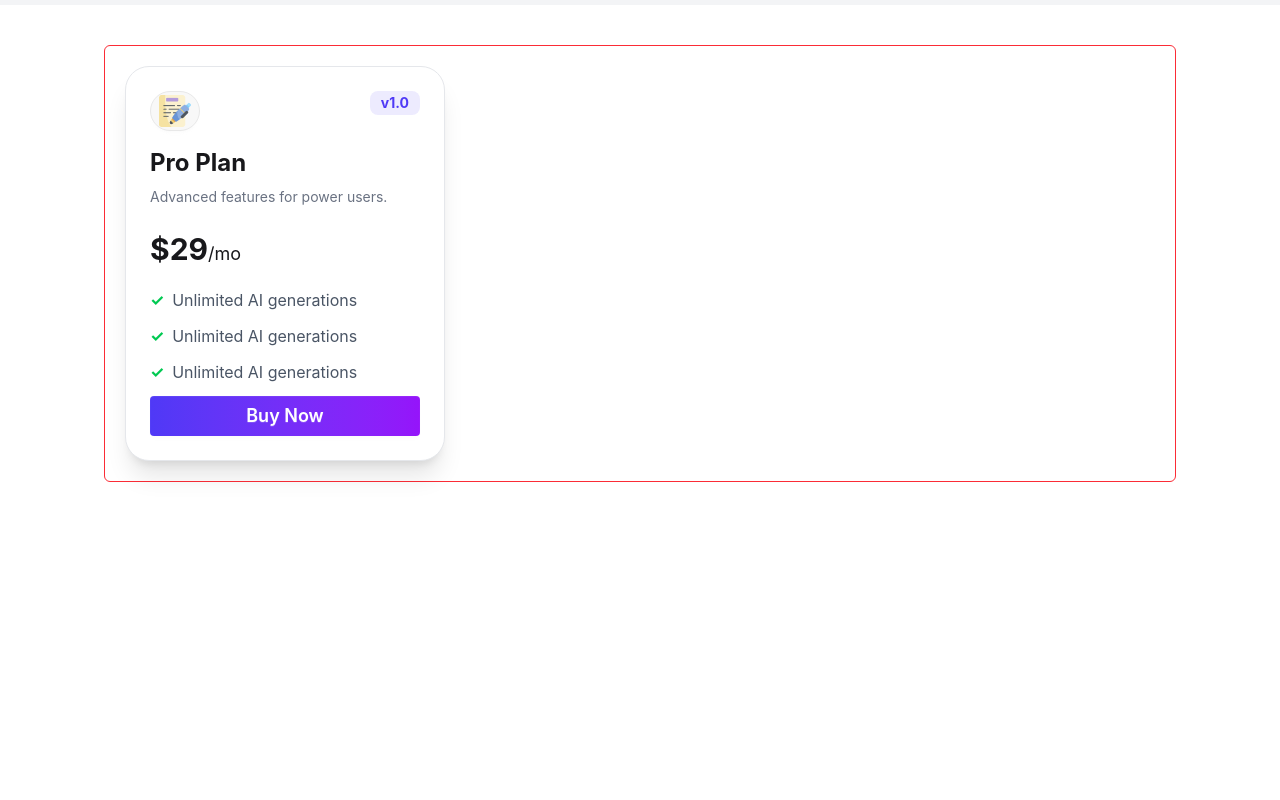
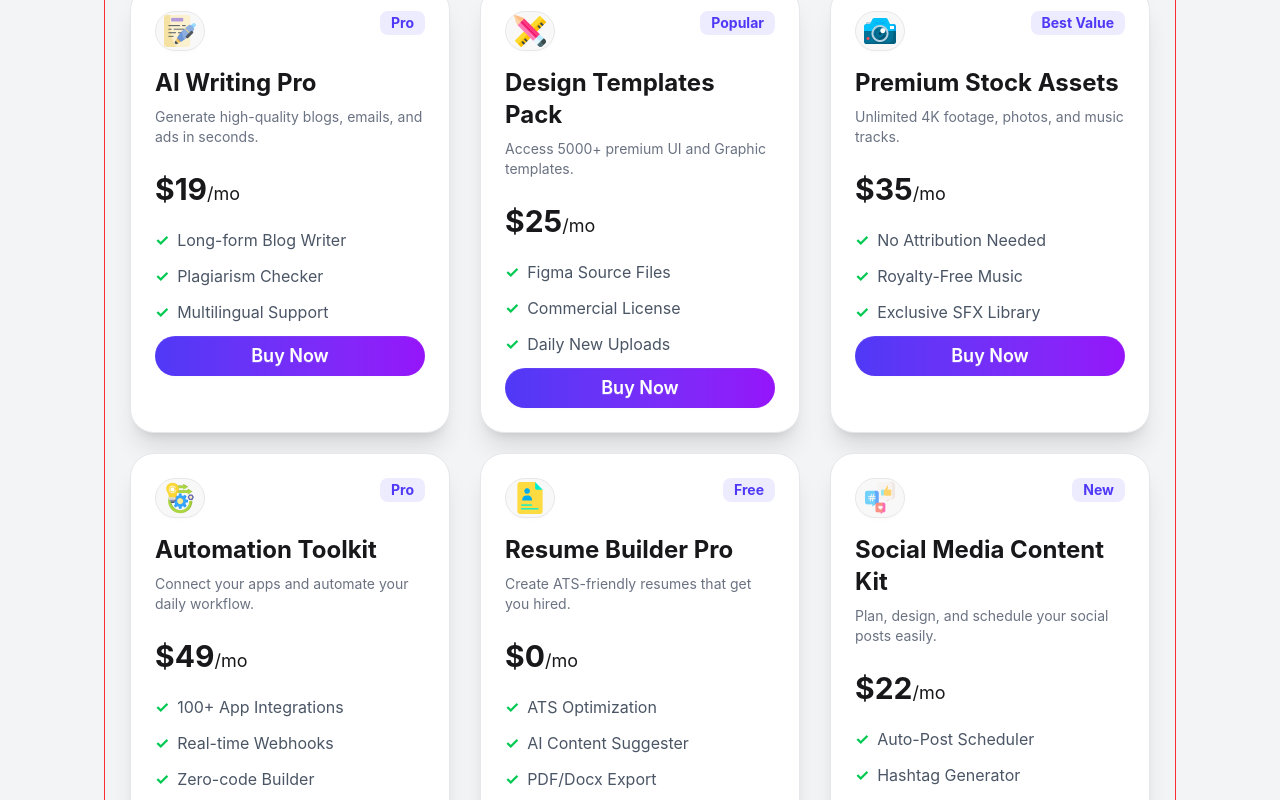
Before and after one commit to Nazmul-vs-code/assignment-6, a React (Vite) app: page / in a window 1280 px wide. Shown: the part 1080-1880 px from the top of the page. Before the commit the page ends 1602 px from the top, so only its background shows below. Built offline with nearby package versions, Linux system fonts and the light colour scheme.

Commit message:
brand new update

```diff
--- /dev/null
+++ b/public/product.json
@@ -0,0 +1,86 @@
+[
+  {
+    "id": 1,
+    "name": "AI Writing Pro",
+    "description": "Generate high-quality blogs, emails, and ads in seconds.",
+    "price": 19,
+    "period": "/mo",
+    "tagType": "Pro",
+    "icon": "/src/assets/products/writing_2327400 1.png",
+    "features": [
+      { "id": "f1", "text": "Long-form Blog Writer" },
+      { "id": "f2", "text": "Plagiarism Checker" },
+      { "id": "f3", "text": "Multilingual Support" }
+    ]
+  },
+  {
+    "id": 2,
+    "name": "Design Templates Pack",
+    "description": "Access 5000+ premium UI and Graphic templates.",
+    "price": 25,
+    "period": "/mo",
+    "tagType": "Popular",
+    "icon": "/src/assets/products/design-tool.png",
+    "features": [
+      { "id": "f1", "text": "Figma Source Files" },
+      { "id": "f2", "text": "Commercial License" },
+      { "id": "f3", "text": "Daily New Uploads" }
+    ]
+  },
+  {
+    "id": 3,
+    "name": "Premium Stock Assets",
+    "description": "Unlimited 4K footage, photos, and music tracks.",
+    "price": 35,
+    "period": "/mo",
+    "tagType": "Best Value",
+    "icon": "/src/assets/products/camera_8775444 1.png",
+    "features": [
+      { "id": "f1", "text": "No Attribution Needed" },
+      { "id": "f2", "text": "Royalty-Free Music" },
+      { "id": "f3", "text": "Exclusive SFX Library" }
+    ]
+  },
+  {
+    "id": 4,
+    "name": "Automation Toolkit",
+    "description": "Connect your apps and automate your daily workflow.",
+    "price": 49,
+    "period": "/mo",
+    "tagType": "Pro",
+    "icon": "/src/assets/products/operation.png",
+    "features": [
+      { "id": "f1", "text": "100+ App Integrations" },
+      { "id": "f2", "text": "Real-time Webhooks" },
+      { "id": "f3", "text": "Zero-code Builder" }
+    ]
+  },
+  {
+    "id": 5,
+    "name": "Resume Builder Pro",
+    "description": "Create ATS-friendly resumes that get you hired.",
+    "price": 0,
+    "period": "/mo",
+    "tagType": "Free",
+    "icon": "/src/assets/products/portfolio.png",
+    "features": [
+      { "id": "f1", "text": "ATS Optimization" },
+      { "id": "f2", "text": "AI Content Suggester" },
+      { "id": "f3", "text": "PDF/Docx Export" }
+    ]
+  },
+  {
+    "id": 6,
+    "name": "Social Media Content Kit",
+    "description": "Plan, design, and schedule your social posts easily.",
+    "price": 22,
+    "period": "/mo",
+    "tagType": "New",
+    "icon": "/src/assets/products/social-media.png",
+    "features": [
+      { "id": "f1", "text": "Auto-Post Scheduler" },
+      { "id": "f2", "text": "Hashtag Generator" },
+      { "id": "f3", "text": "Analytics Dashboard" }
+    ]
+  }
+]
--- a/src/App.jsx
+++ b/src/App.jsx
@@ -4,7 +4,15 @@ import About from './components/About'
 import AboutTools from './components/AboutTools'
 import Banner from './components/Banner'
 import Nav from './components/Nav'
-import Tools from './components/Tools'
+import AvilableProducts from './components/AvailableProducts'
+import { Suspense } from 'react'
+
+const fetchProducts = async () => {
+  const res = await fetch('/product.json')
+  const data = await res.json()
+  return data
+}
+const productPromise = fetchProducts();
 
 function App() {
 
@@ -13,8 +21,9 @@ function App() {
       <Nav />
       <Banner />
       <About />
-      <AboutTools></AboutTools>
-      <Tools />
+      <Suspense fallback={<div>Loading products...</div>}>
+        <AboutTools productPromise={productPromise} />
+      </Suspense>
     </>
   )
 }
--- a/src/components/AboutTools.jsx
+++ b/src/components/AboutTools.jsx
@@ -1,15 +1,43 @@
-import React from 'react';
+import React, { use, useState } from 'react';
+import AvailableProducts from './AvailableProducts';
+import AvailableCards from './AvailableCards';
 
-const AboutTools = () => {
+const AboutTools = ({ productPromise }) => {
+    const products = use(productPromise);
+
+    const [selectedType, setSelectedType] = useState('available');
+    console.log(selectedType, "Selected type is here")
+
     return (
-        <div className='flex  p-10 items-center justify-center bg-gray-100'>
+        <div className='flex flex-col bg-gray-100 min-h-screen'>
             <div className="mx-auto text-center w-2/5 space-y-3">
-            <h1 className='font-semibold text-3xl'>Premium Digital Tools</h1>
-            <p>Choose from our curated collection of premium digital products designedto boost your productivity and creativity.</p>
-            <div className="flex items-center justify-center">
-                <button className='btn text-white bg-gradient-to-r from-[#4F39F6] to-[#9514FA]'>Products</button>
-                <button className='btn'>Cart (2)</button>
+                <h1 className='font-semibold text-3xl'>Premium Digital Tools</h1>
+                <p>Choose from our curated collection of premium digital products designedto boost your productivity and creativity.</p>
+                <div className="flex items-center justify-center">
+                    <button
+                        onClick={() => setSelectedType('available')}
+                        className={`btn
+                        ${selectedType === 'available' ? 'text-white bg-gradient-to-r from-[#4F39F6] to-[#9514FA]' : ''}`
+                        }>Products</button>
+
+                    <button
+                        onClick={() => setSelectedType('cart')}
+                        className={`btn
+                        ${selectedType === 'cart' ? 'text-white bg-gradient-to-r from-[#4F39F6] to-[#9514FA]' : ''}`
+                        }>Cart (2)</button>
+                </div>
             </div>
+
+            <div className='w-[90%] mx-auto p-10'>
+                <div className='border
+             border-red-500 grid grid-cols-1 md:grid-cols-2 lg:grid-cols-3 gap-5 p-5 rounded-md'>
+                {
+                    selectedType == 'available' ?
+                    <AvailableProducts products={products} />
+                    : <AvailableCards></AvailableCards>
+
+                }
+                </div>
             </div>
         </div>
     );
--- /dev/null
+++ b/src/components/AvailableCards.jsx
@@ -0,0 +1,11 @@
+import React from 'react';
+
+const AvailableCards = () => {
+    return (
+        <div>
+            hi, I am available cards component
+        </div>
+    );
+};
+
+export default AvailableCards;
--- /dev/null
+++ b/src/components/AvailableProducts.jsx
@@ -0,0 +1,52 @@
+import React  from 'react';
+
+const AvailableProducts = ({ products }) => {
+    // console.log(products, "Products found here")
+    return (
+
+
+        products.map(product => (
+
+
+            <div className="card w-80 bg-white shadow-xl border border-gray-200 p-6 rounded-3xl mx-auto">
+                <div className="flex justify-between items-start mb-4">
+                    <button className='btn rounded-[30px] p-2'>
+                        <img src={product.icon} alt="Icon" className="" />
+
+                    </button>
+                    <span className="badge bg-[#4F39F6]/10 text-[#4F39F6] border-none font-bold">{product.tagType}</span>
+                </div>
+
+                <h2 className="text-2xl font-bold mb-2">{product.name}</h2>
+                <p className="text-gray-500 mb-6 text-sm">{product.description}</p>
+
+                <h4 className="text-3xl font-bold mb-2">
+                    ${product.price}<span className="text-lg font-normal">{product.period}</span>
+                </h4>
+
+                <div className="space-y-3 my-3">
+
+                    {
+                        product.features.map((feature, index) => (
+                            <p key={index} className="text-gray-600 flex items-center gap-2">
+                                <span className="text-green-500 font-bold">✓</span> {feature.text}
+                            </p>
+                        ))
+                    }
+
+
+
+                </div>
+
+                <button className="btn w-full bg-gradient-to-r from-[#4F39F6] to-[#9514FA] border-none text-white text-lg rounded-3xl">
+                    Buy Now
+                </button>
+            </div>
+        )
+        )
+
+
+    );
+};
+
+export default AvailableProducts;
--- a/src/components/Tools.jsx
+++ /dev/null
@@ -1,51 +0,0 @@
-import React from 'react';
-import Write from '../assets/products/writing_2327400 1.png'
-
-const Tools = () => {
-    return (
-        <div className='w-[90%] mx-auto p-10'>
-            <div className='border
-             border-red-500 grid grid-cols-1 md:grid-cols-2 lg:grid-cols-3 gap-5 p-5 rounded-md'>
-                <div className="card w-80 bg-white shadow-xl border border-gray-200 p-6 rounded-3xl">
-                    <div className="flex justify-between items-start mb-4">
-                        <button className='btn rounded-[30px] p-2'>
-                            <img src={Write} alt="Icon" className="" />
-
-                        </button>
-                        <span className="badge bg-[#4F39F6]/10 text-[#4F39F6] border-none font-bold">v1.0</span>
-                    </div>
-
-                    <h2 className="text-2xl font-bold mb-2">Pro Plan</h2>
-                    <p className="text-gray-500 mb-6 text-sm">Advanced features for power users.</p>
-
-                    <h4 className="text-3xl font-bold mb-2">
-                        $29<span className="text-lg font-normal">/mo</span>
-                    </h4>
-
-                    <div className="space-y-3 my-3">
-
-                        <p className="text-gray-600 flex items-center gap-2">
-                            <span className="text-green-500 font-bold">✓</span> Unlimited AI generations
-                        </p>
-
-                        <p className="text-gray-600 flex items-center gap-2">
-                            <span className="text-green-500 font-bold">✓</span> Unlimited AI generations
-                        </p>
-
-                        <p className="text-gray-600 flex items-center gap-2">
-                            <span className="text-green-500 font-bold">✓</span> Unlimited AI generations
-                        </p>
-
-                    </div>
-
-                    <button className="btn w-full bg-gradient-to-r from-[#4F39F6] to-[#9514FA] border-none text-white text-lg">
-                        Buy Now
-                    </button>
-                </div>
-
-            </div>
-        </div>
-    );
-};
-
-export default Tools;
```
Also changed, not shown: src/assets/products/camera_8775444 1.png (added).
